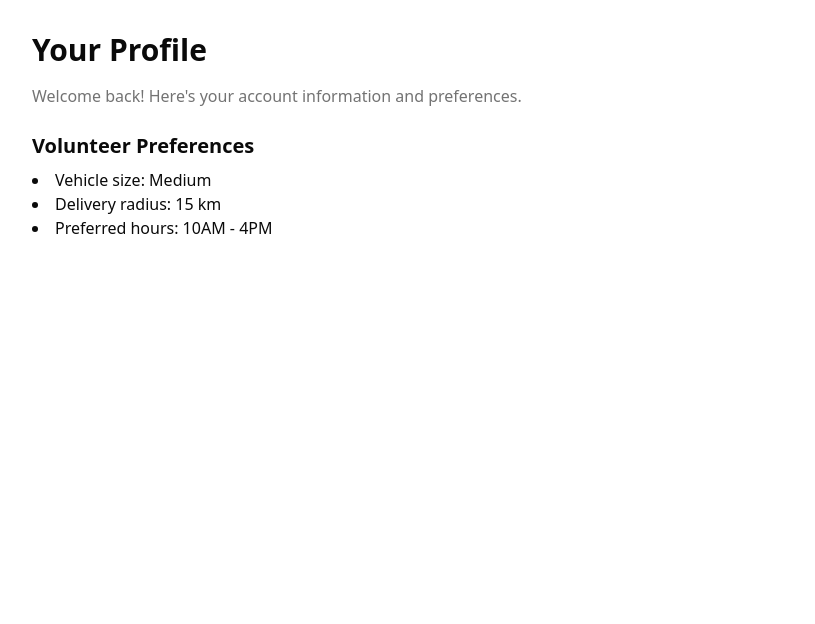
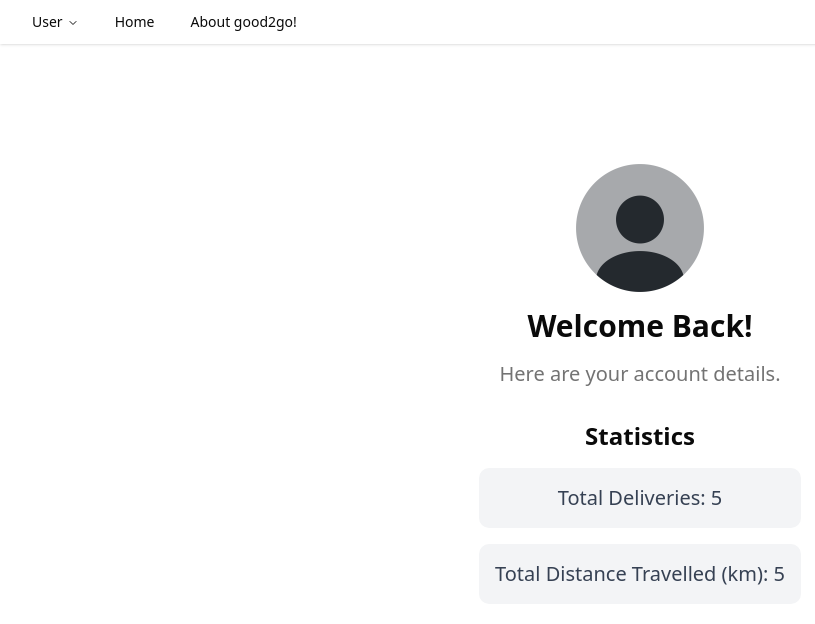
Before and after one commit to fanxiaotuGod/Good-to-Go, a Next.js app in the folder frontend/: page /profile in a window 1280 px wide. Shown: the top 624 px of the page, without its empty margins (0-815 px from the left). Built offline with nearby package versions, Linux system fonts and the light colour scheme.

Commit message:
initial update to profile page

```diff
--- a/frontend/src/app/profile/page.tsx
+++ b/frontend/src/app/profile/page.tsx
@@ -1,20 +1,32 @@
+import { NavigationMenuDemo } from "@/components/navbar";
+
 export default function ProfilePage() {
     return (
-        <div className="p-8">
-        <h1 className="text-3xl font-bold mb-4">Your Profile</h1>
-        <p className="text-muted-foreground">
-          Welcome back! Here's your account information and preferences.
-        </p>
+      <div className="flex flex-col max-h-screen relative">
+          {/* Navbar at top */}
+          <header className="sticky top-0 z-50 bg-white shadow">
+            <NavigationMenuDemo />
+          </header>
 
-        {/* Add more profile-related sections here */}
-        <div className="mt-6">
-          <h2 className="text-xl font-semibold">Volunteer Preferences</h2>
-          <ul className="list-disc list-inside mt-2">
-            <li>Vehicle size: Medium</li>
-            <li>Delivery radius: 15 km</li>
-            <li>Preferred hours: 10AM - 4PM</li>
-          </ul>
-        </div>
+          <div className="flex flex-col items-center justify-center pt-30 max-h-screen text-center">
+            {/* Main content */}
+            <img src="/profile.png" alt="Profile Photo" className="w-32 h-32 mb-4"></img>
+            <h1 className="text-3xl font-bold mb-4">Welcome Back!</h1>
+            <p className="text-muted-foreground text-xl">
+              Here are your account details.
+            </p>
+
+            <div className="mt-4">
+              <h2 className="text-2xl font-semibold m-4">Statistics</h2>
+              <blockquote className="p-4 m-4 bg-gray-100 rounded-lg text-center text-xl text-gray-700">
+                Total Deliveries: 5
+              </blockquote>
+              <blockquote className="p-4 m-4 bg-gray-100 rounded-lg text-center text-xl text-gray-700">
+                Total Distance Travelled (km): 5
+              </blockquote>
+
+            </div>
+          </div>
       </div>
     )
 }
```
Also changed, not shown: frontend/public/profile.png (added).
